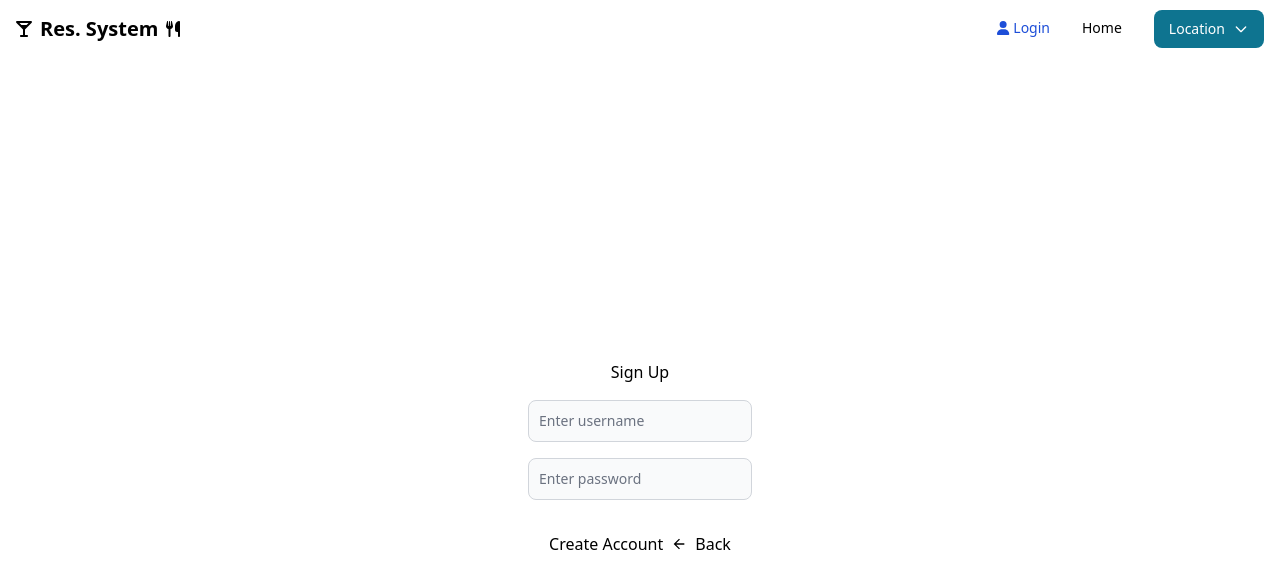
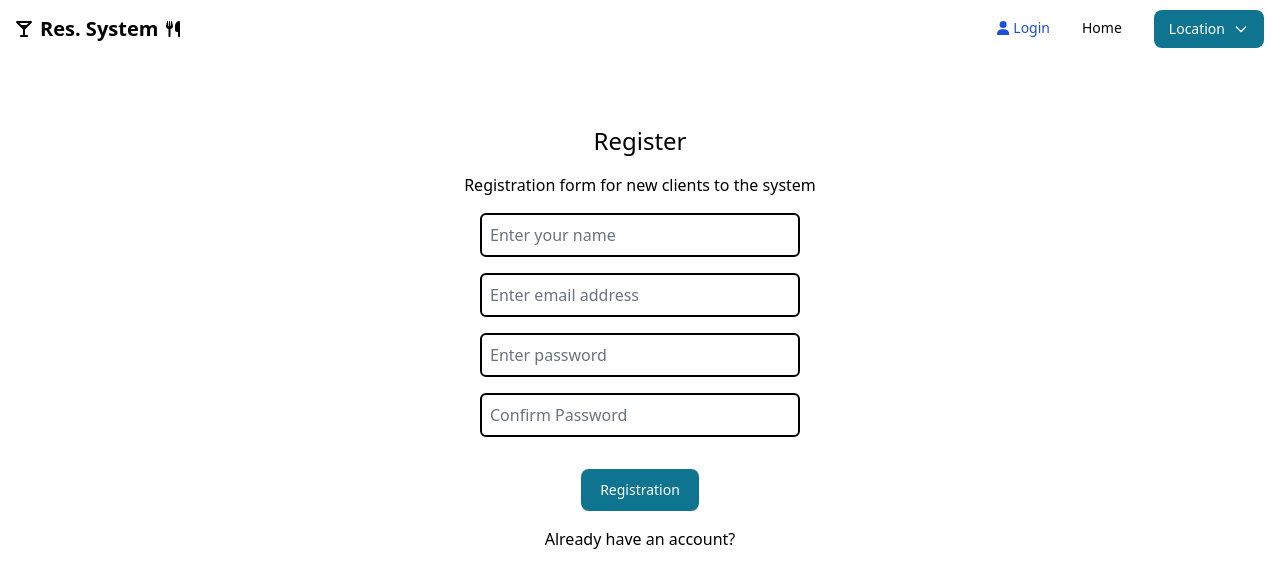
Before and after one commit to atanasivanovv/reservations-system, a React (Create React App) app in the folder client/: page /register in a window 1280 px wide. Shown: the top 588 px of the page. Built offline with nearby package versions, Linux system fonts and the light colour scheme.

Commit message:
feat: finish login register ages

```diff
--- a/client/src/App.js
+++ b/client/src/App.js
@@ -1,4 +1,4 @@
-import React, {useState} from 'react';
+import React, { useState } from 'react';
 
 import { Route, Routes } from 'react-router-dom';
 import { UserContext } from './context';
@@ -15,7 +15,7 @@ function App() {
 		<>
 			<NavigationBar />
 
-			<UserContext.Provider value={{userLogged, setUserLogged}}>
+			<UserContext.Provider value={{ userLogged, setUserLogged }}>
 				<Routes>
 					<Route path='/' element={<Home />} />
 					<Route path='/bars' element={<Bars />} />
--- /dev/null
+++ b/client/src/components/SelectField.js
@@ -0,0 +1,40 @@
+import React from 'react';
+import PropTypes from 'prop-types';
+import { useField } from 'formik';
+import { Select, Label } from 'flowbite-react';
+
+const FormSelect = ({ label, disabled, ...props }) => {
+	const { name, children } = props;
+	const [field] = useField(props);
+	return (
+		<>
+			<div className='mb-1 block'>
+				<Label htmlFor={name} value={label} />
+			</div>
+			<Select
+				id={name}
+				data-testid={name}
+				disabled={disabled}
+				sizing='sm'
+				{...field}
+				{...props}
+			>
+				{children}
+			</Select>
+		</>
+	);
+};
+
+export default FormSelect;
+
+FormSelect.propTypes = {
+	label: PropTypes.string.isRequired,
+	disabled: PropTypes.bool,
+	name: PropTypes.string.isRequired,
+	children: PropTypes.node,
+};
+
+FormSelect.defaultProps = {
+	disabled: false,
+	children: null,
+};
--- /dev/null
+++ b/client/src/components/TextField.js
@@ -0,0 +1,16 @@
+import { FormControl, FormErrorMessage, FormLabel } from '@chakra-ui/form-control';
+import { Input } from '@chakra-ui/input';
+import { Field, useField } from 'formik';
+
+const TextField = ({ label, ...props }) => {
+	const [field, meta] = useField(props);
+	return (
+		<FormControl isInvalid={meta.touched && meta.error}>
+			<FormLabel>{label}</FormLabel>
+			<Input as={Field} {...field} {...props} />
+			<FormErrorMessage>{meta.error}</FormErrorMessage>
+		</FormControl>
+	);
+};
+
+export default TextField;
--- a/client/src/pages/home/Home.js
+++ b/client/src/pages/home/Home.js
@@ -1,11 +1,12 @@
 import React from 'react';
 import Canvas from './Canvas';
+import VenueSearchFilter from './VenueSearchFilter';
 
 function Home(props) {
 	return (
 		<>
 			<Canvas />
-			<p>Filters</p>
+			<VenueSearchFilter />
 			<h1>All</h1>
 			<h1>Restaurants</h1>
 			<h1>Bars</h1>
--- /dev/null
+++ b/client/src/pages/home/VenueSearchFilter.js
@@ -0,0 +1,79 @@
+import React from 'react';
+import PropTypes from 'prop-types';
+import FormSelect from '../../components/SelectField';
+
+function VenueSearchFilter(props) {
+	return (
+		<Formik
+			initialValues={{
+				[fieldNames.name]: '',
+				[fieldNames.email]: '',
+				[fieldNames.password]: '',
+				[fieldNames.notifyForAllTickets]: true,
+				[fieldNames.role]: rolesMapper[roles.admin],
+			}}
+			validationSchema={validationSchema}
+			onSubmit={(values) => handleSubmit(values)}
+		>
+			{() => (
+				<Form>
+					<div className='space-y-3 px-2 pb-2 sm:pb-6 lg:px-6 xl:pb-6'>
+						<h3 className='text-xl font-medium text-gray-900 dark:text-white'>
+							Add Team Member
+						</h3>
+
+						<FormSelect
+							name={fieldNames.name}
+							type='text'
+							label='Name'
+							placeholder='Name'
+							required
+						/>
+
+						<FormSelect
+							name={fieldNames.email}
+							type='email'
+							label='Email'
+							placeholder='email@macstadium.com'
+							required
+						/>
+						<FormSelect
+							name={fieldNames.password}
+							type='password'
+							label='Password'
+							placeholder='******'
+							required
+						/>
+
+						<FormSelect name={fieldNames.role} label='Team Member Role' required>
+							{Object.values(roles).map((role) => (
+								<option key={rolesMapper[role]} value={rolesMapper[role]}>
+									{role}
+								</option>
+							))}
+						</FormSelect>
+
+						<div className='w-full mt-3'>
+							<Button type='submit' disabled={loading}>
+								Submit
+							</Button>
+						</div>
+
+						{addTeamMemberError && (
+							<div className='mb-2' data-testid={testIds.addTeamMemberError}>
+								<ErrorInfo
+									error={addTeamMemberError}
+									onDismiss={() => setAddTeamMemberError(null)}
+								/>
+							</div>
+						)}
+					</div>
+				</Form>
+			)}
+		</Formik>
+	);
+}
+
+VenueSearchFilter.propTypes = {};
+
+export default VenueSearchFilter;
--- a/client/src/pages/login/Login.js
+++ b/client/src/pages/login/Login.js
@@ -1,58 +1,73 @@
-import { Button, ButtonGroup, Heading, VStack } from "@chakra-ui/react";
-import { Form, Formik } from "formik";
-import { TextInput } from 'flowbite-react';
-import { useNavigate } from "react-router";
-import * as Yup from "yup";
+import { ButtonGroup, Heading, VStack } from '@chakra-ui/react';
+import { Form, Formik } from 'formik';
+import { TextInput, Button } from 'flowbite-react';
+import * as Yup from 'yup';
+import { useNavigate } from 'react-router';
+import axios from 'axios';
+
+import TextField from '../../components/TextField';
 
 const Login = () => {
 	const navigate = useNavigate();
+	const [error, setError] = useState();
+
+	const handleOnSubmit = async (values, actions) => {
+		setError(null);
+		const response = await axios
+			.post('http://localhost:3000/api/login', values)
+			.catch((err) => {
+				if (err && err.response) setError(err.response.data.message);
+			});
+
+		if (response) {
+			alert('Welcome back in. Authenticating...');
+		}
+	};
 
 	return (
 		<Formik
-      initialValues={{ username: "", password: "" }}
+			initialValues={{ username: '', password: '' }}
 			validationSchema={Yup.object({
-        username: Yup.string()
-          .required("Username required!")
-          .min(6, "Username too short!")
-          .max(28, "Username too long!"),
+				name: Yup.string()
+					.required('Username required!')
+					.min(6, 'Username too short!')
+					.max(28, 'Username too long!'),
 				password: Yup.string()
-          .required("Password required!")
-          .min(6, "Password too short!")
-          .max(28, "Password too long!"),
+					.required('Password required!')
+					.min(6, 'Password too short!')
+					.max(28, 'Password too long!'),
 			})}
-      onSubmit={(values, actions) => {
-        alert(JSON.stringify(values, null, 2));
-        actions.resetForm();
-      }}
+			onSubmit={(values, actions) => handleOnSubmit(values, actions)}
 		>
 			<VStack
 				as={Form}
-        w={{ base: "90%", md: "500px" }}
-        m="auto"
-        justify="center"
-        h="100vh"
-        spacing="1rem"
+				w={{ base: '90%', md: '500px' }}
+				m='auto'
+				justify='center'
+				h='50vh'
+				spacing='1rem'
 			>
-        <Heading>Log In</Heading>
-        <TextInput
-          name="username"
-          placeholder="Enter username"
-          autoComplete="off"
-          label="Username"
+				<Heading className='text-2xl'>Log In</Heading>
+				<Heading>Login for clients into the reservation system</Heading>
+				<TextField
+					name='username'
+					placeholder='Enter name'
+					autoComplete='off'
+					label=''
+					className='w-80 border-2 p-2 border-black rounded-md'
 				/>
 
-        <TextInput
-          name="password"
-          placeholder="Enter password"
-          autoComplete="off"
-          label="Password"
+				<TextField
+					name='password'
+					placeholder='Enter password'
+					autoComplete='off'
+					label=''
+					className='w-80 border-2 p-2 border-black rounded-md'
 				/>
 
-        <ButtonGroup pt="1rem">
-          <Button colorScheme="teal" type="submit">
-            Log In
-          </Button>
-          <Button onClick={() => navigate("/register")}>Create Account</Button>
+				<ButtonGroup pt='1rem'>
+					<Button type='submit'>Log In</Button>
+					<Button onClick={() => navigate('/register')}>Create Account</Button>
 				</ButtonGroup>
 			</VStack>
 		</Formik>
--- a/client/src/pages/register/Register.js
+++ b/client/src/pages/register/Register.js
@@ -1,28 +1,28 @@
-import React from 'react'
-import { ArrowBackIcon } from "@chakra-ui/icons";
-import { Button, ButtonGroup, Heading, VStack } from "@chakra-ui/react";
-import { TextInput } from 'flowbite-react';
-import { Form, Formik } from "formik";
-import { useNavigate } from "react-router";
-import * as Yup from "yup";
-
-import PropTypes from 'prop-types'
+import React from 'react';
+import { ButtonGroup, Heading, VStack } from '@chakra-ui/react';
+import TextField from '../../components/TextField';
+import { Button } from 'flowbite-react';
+import { Form, Formik } from 'formik';
+import { useNavigate } from 'react-router';
+import { Link } from 'react-router-dom';
+import * as Yup from 'yup';
 
 function Register(props) {
 	const navigate = useNavigate();
 
 	return (
 		<Formik
-      initialValues={{ username: "", password: "" }}
+			initialValues={{ name: '', email: '', password: '' }}
 			validationSchema={Yup.object({
-        username: Yup.string()
-          .required("Username required!")
-          .min(6, "Username too short!")
-          .max(28, "Username too long!"),
+				name: Yup.string()
+					.required('Username required!')
+					.min(6, 'Username too short!')
+					.max(28, 'Username too long!'),
+				email: Yup.string().required('Email required!'),
 				password: Yup.string()
-          .required("Password required!")
-          .min(6, "Password too short!")
-          .max(28, "Password too long!"),
+					.required('Password required!')
+					.min(6, 'Password too short!')
+					.max(28, 'Password too long!'),
 			})}
 			onSubmit={(values, actions) => {
 				alert(JSON.stringify(values, null, 2));
@@ -31,41 +31,56 @@ function Register(props) {
 		>
 			<VStack
 				as={Form}
-		bg='blue.300'
-        w={{ base: "90%", md: "500px" }}
-        m="auto"
-        justify="center"
-        h="100vh"
-        spacing="1rem"
+				w={{ base: '90%', md: '500px' }}
+				m='auto'
+				justify='center'
+				h='70vh'
+				spacing='1rem'
 			>
-        <Heading>Sign Up</Heading>
-        <TextInput
-          name="username"
-          placeholder="Enter username"
-          autoComplete="off"
-          label="Username"
+				<Heading className='text-2xl'>Register</Heading>
+				<Heading>Registration form for new clients to the system</Heading>
+				<TextField
+					name='name'
+					placeholder='Enter your name'
+					autoComplete='off'
+					label=''
+					className='w-80 border-2 p-2 border-black rounded-md'
 				/>
 
-        <TextInput
-          name="password"
-          placeholder="Enter password"
-          autoComplete="off"
-          label="Password"
+				<TextField
+					name='email'
+					placeholder='Enter email address'
+					autoComplete='off'
+					label=''
+					className='w-80 border-2 p-2 border-black rounded-md'
 				/>
 
-        <ButtonGroup pt="1rem">
-          <Button colorScheme="teal" type="submit">
-            Create Account
-          </Button>
-          <Button onClick={() => navigate("/")} leftIcon={<ArrowBackIcon />}>
-            Back
-          </Button>
+				<TextField
+					name='password'
+					placeholder='Enter password'
+					autoComplete='off'
+					label=''
+					className='w-80 border-2 p-2 border-black rounded-md'
+				/>
+
+				<TextField
+					name='password'
+					placeholder='Confirm Password'
+					autoComplete='off'
+					label=''
+					className='w-80 border-2 p-2 border-black rounded-md'
+				/>
+
+				<ButtonGroup pt='1rem'>
+					<Button type='submit'>Registration</Button>
 				</ButtonGroup>
+
+				<Link to={'/login'}>Already have an account?</Link>
 			</VStack>
 		</Formik>
-  )
+	);
 }
 
-Register.propTypes = {}
+Register.propTypes = {};
 
-export default Register
+export default Register;
```
Also changed, not shown: client/src/pages/navbar/NavigationBar.js (+9 -9 lines), client/src/context/index.js (line endings or trailing spaces). Lines whose indentation alone changed are shown as unchanged.
